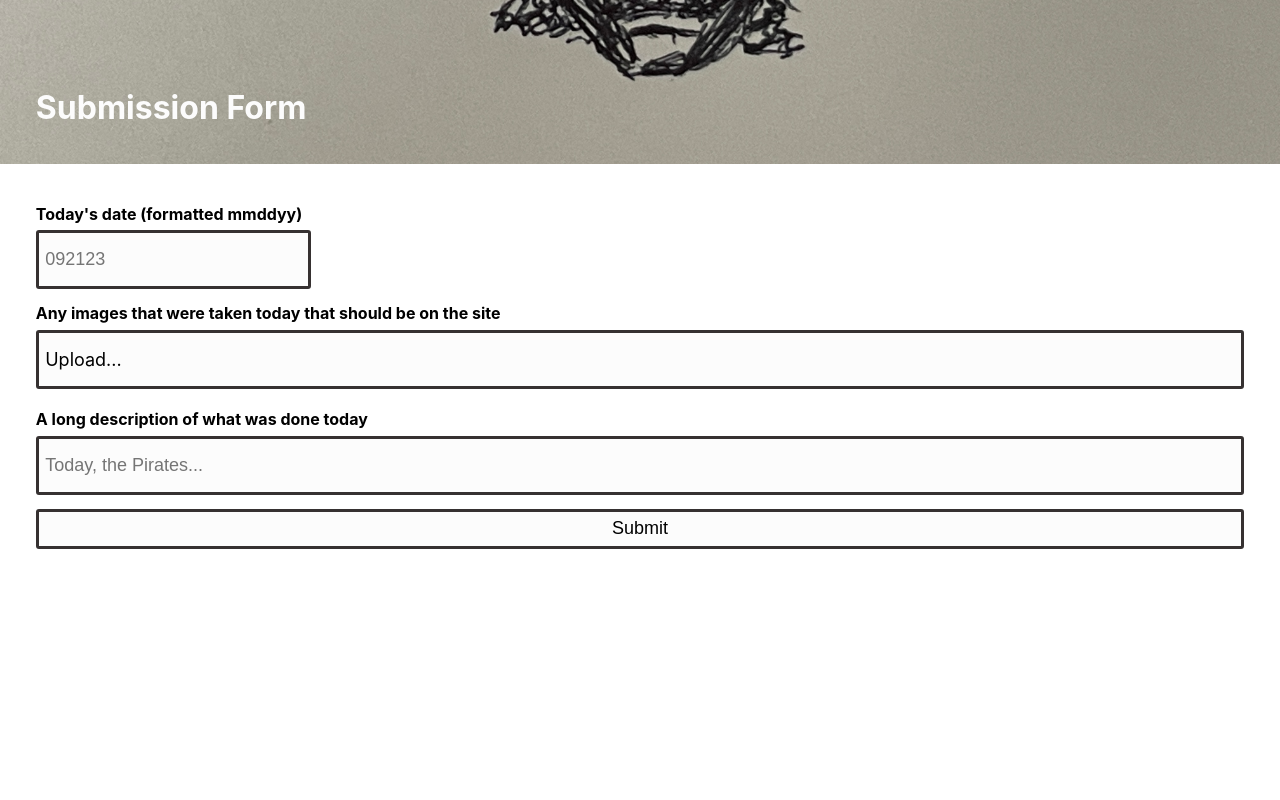
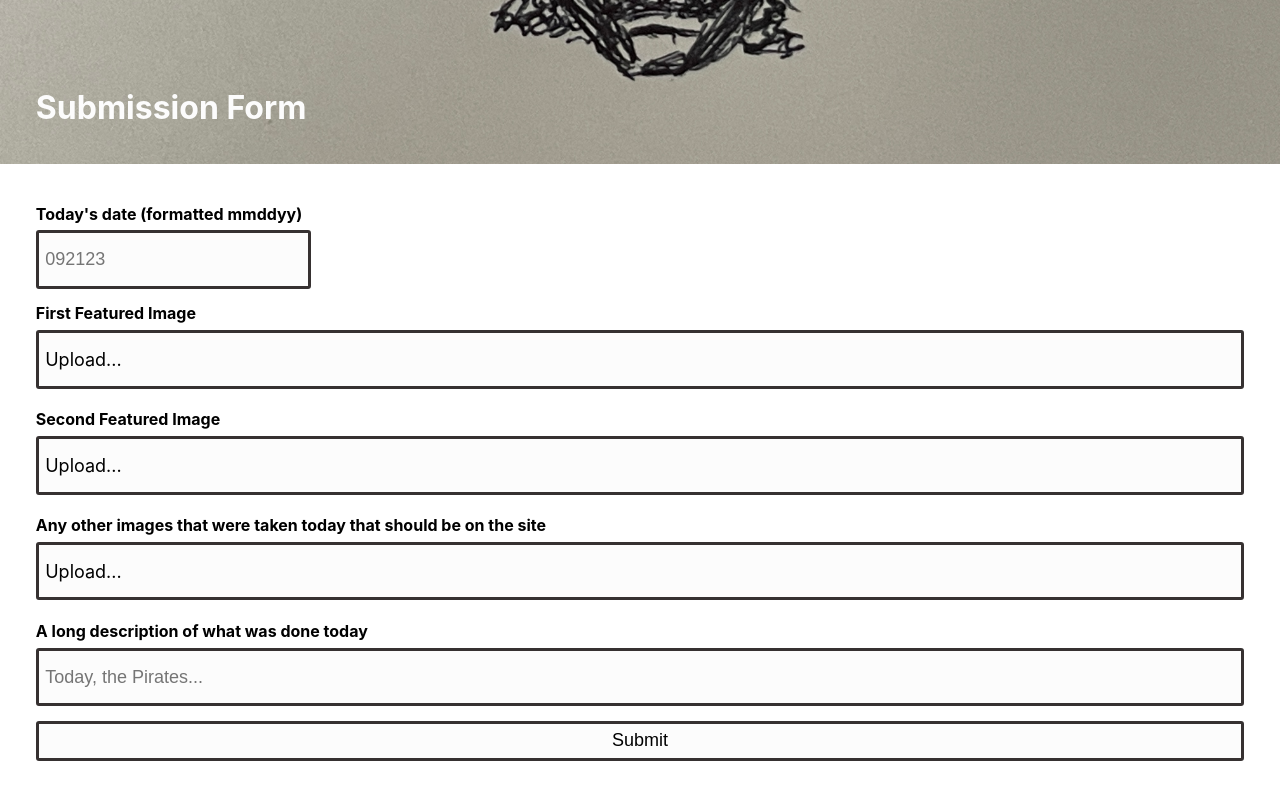
Before and after one commit to lacedwithennui/mightypirates, a React (Create React App) app: page /submit in a window 1280 px wide. Shown: the part 436-1236 px from the top of the page. Before the commit the page ends 1035 px from the top, so only its background shows below. Built offline with nearby package versions, Linux system fonts and the light colour scheme.

Commit message:
better featured image support

```diff
--- a/src/assets/styles/universal.scss
+++ b/src/assets/styles/universal.scss
@@ -194,7 +194,7 @@ input[type=submit] {
     cursor: pointer;
 }
 
-input, #fileUploadBox {
+input, .fileUploadBox {
     margin-bottom: 1.8vh;
     border: $offBlack 3px solid;
     border-radius: 3px;
@@ -205,7 +205,7 @@ input, #fileUploadBox {
     padding: 0.8vh;
 }
 
-#fileUploadBox {
+.fileUploadBox {
     display: flex;
     align-items: center;
     font-weight: normal;
--- a/src/components/api.js
+++ b/src/components/api.js
@@ -11,7 +11,7 @@ function betterArrToString(array) {
     return finalString;
 }
 
-export async function convertImages(imageElement, callback) {
+export async function convertImages(imageElement, featured, callback) {
     let input = imageElement;
     let insertedIDs = [];
     for (let i = 0; i < input.files.length; i++) {
@@ -21,7 +21,7 @@ export async function convertImages(imageElement, callback) {
             await fetch("http://mp.parkerdaletech.com:8080/db/site/upload/images",
                 {
                     method: "POST",
-                    body: "{\"fileName\": \""+ file.name +"\", \"data\": \"" + reader.result + "\"}"
+                    body: "{\"fileName\": \""+ file.name +"\", \"featured\": " + featured + ", \"data\": \"" + reader.result + "\"}"
                 }
             )
             .then((response) => {console.log(response); return response.json()})
@@ -36,8 +36,12 @@ export async function submitPost(event) {
     event.preventDefault();
     document.getElementById("submit").disabled = true;
     let dateString = document.getElementById("dateString").value.toString();
-    convertImages(document.getElementById("imageFiles"), (ids) => {
-        let idString = betterArrToString(ids);
+    convertImages(document.getElementById("imageFeatured1"), true, (idsTopLevel) => {
+        convertImages(document.getElementById("imageFeatured2"), true, (idsMidLevel) => {
+            convertImages(document.getElementById("imageFiles"), false, (idsBottomLevel) => {
+                let allIds = idsTopLevel.concat(idsMidLevel).concat(idsBottomLevel);
+                console.log(allIds);
+                let idString = betterArrToString(allIds);
                 let description = document.getElementById("description").value.toString();
                 console.log("dateString: " + dateString);
                 console.log("imageID: " + idString);
@@ -59,4 +63,7 @@ export async function submitPost(event) {
                         .then(() => {alert("Success!"); document.getElementById("submit").disabled = false});
                 }, 1000)
             });
+        })
+
+    })
 }
--- a/src/pages/submission.js
+++ b/src/pages/submission.js
@@ -11,9 +11,22 @@ export default function Submission() {
                 <form onSubmit={(event) => submitPost(event)}>
                     <label>Today's date (formatted mmddyy)</label>
                     <input type="number" id="dateString" min="090123" max="123124" placeholder="092123" minLength="6" maxLength="6" required/>
-                    <label id="fileUploadLabel">Any images that were taken today that should be on the site
-                        <input type="file" id="imageFiles" accept="image/*" onChange={fileUploadChanger} multiple required />
-                        <div id="fileUploadBox">
+                    <label class="fileUploadLabel">First Featured Image
+                        <input type="file" id="imageFeatured1" accept="image/*" onChange={(event) => {fileUploadChanger(event.target, document.getElementById("featured1"))}} required />
+                        <div class="fileUploadBox" id="featured1">
+                            Upload...
+                        </div>
+                    </label>
+                    <label class="fileUploadLabel">Second Featured Image
+                        <input type="file" id="imageFeatured2" accept="image/*" onChange={(event) => {fileUploadChanger(event.target, document.getElementById("featured2"))}} required />
+                        <div class="fileUploadBox" id="featured2">
+                            Upload...
+                        </div>
+                    </label>
+
+                    <label class="fileUploadLabel">Any other images that were taken today that should be on the site
+                        <input type="file" id="imageFiles" accept="image/*" onChange={(event) => {fileUploadChanger(event.target, document.getElementById("other"))}} multiple required />
+                        <div class="fileUploadBox" id="other">
                             Upload...
                         </div>
                     </label>
@@ -26,13 +39,14 @@ export default function Submission() {
     );
 }
 
-function fileUploadChanger() {
-    let inputElem = document.querySelector("input[type=file]");
+function fileUploadChanger(sender, boxToChange) {
+    let inputElem = sender;
+    console.log(sender);
     if(inputElem.value !== "") {
         let fileNamesArray = []
         for(let i = 0; i < inputElem.files.length; i++) {
             fileNamesArray.push(inputElem.files[i].name)
         }
-        document.getElementById("fileUploadBox").innerHTML = inputElem.files.length + " file" + (inputElem.files.length === 1 ? "" : "s") + " selected: " + fileNamesArray.toString();
+        boxToChange.innerHTML = inputElem.files.length + " file" + (inputElem.files.length === 1 ? "" : "s") + " selected: " + fileNamesArray.toString();
     }
 }
```
Also changed, not shown: src/pages/designHistoryNew.js (+1 -1 lines), 1 other file (tests, documents, lock files or other folders). Lines whose indentation alone changed are shown as unchanged.
